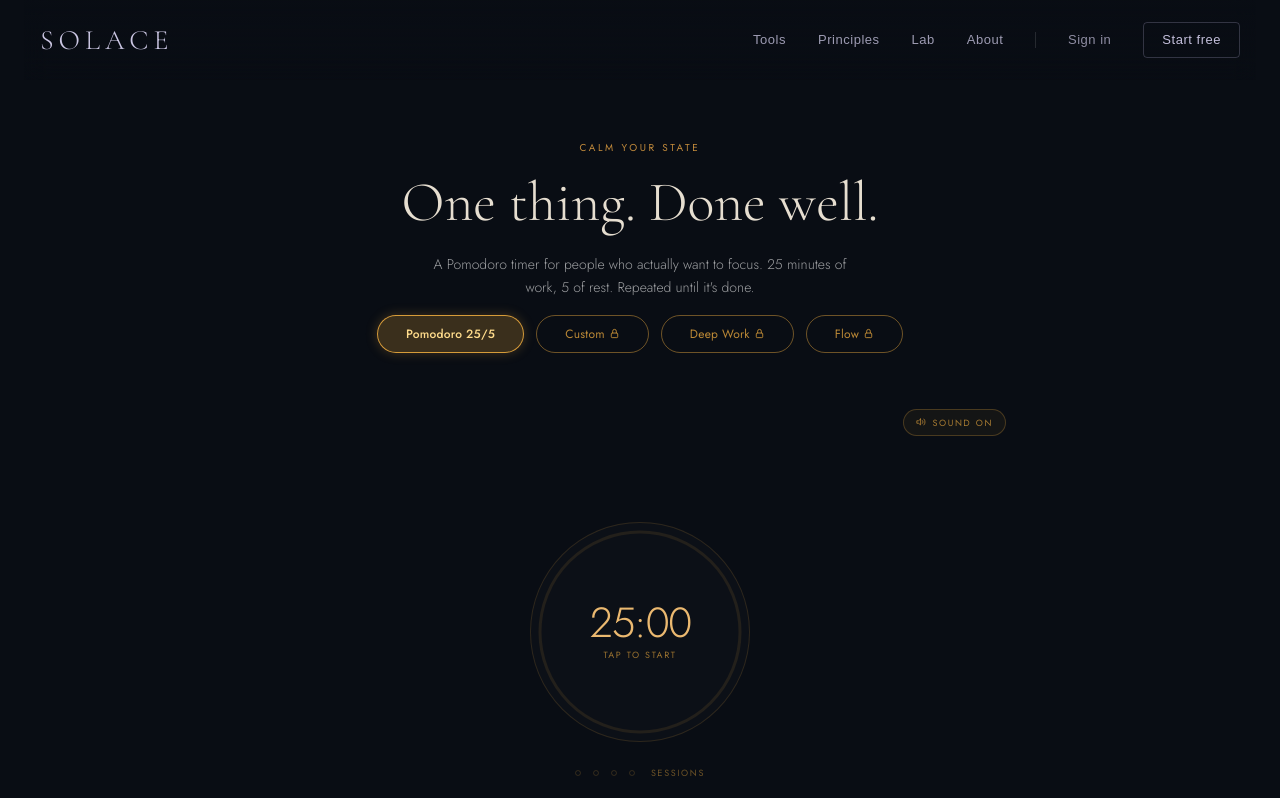
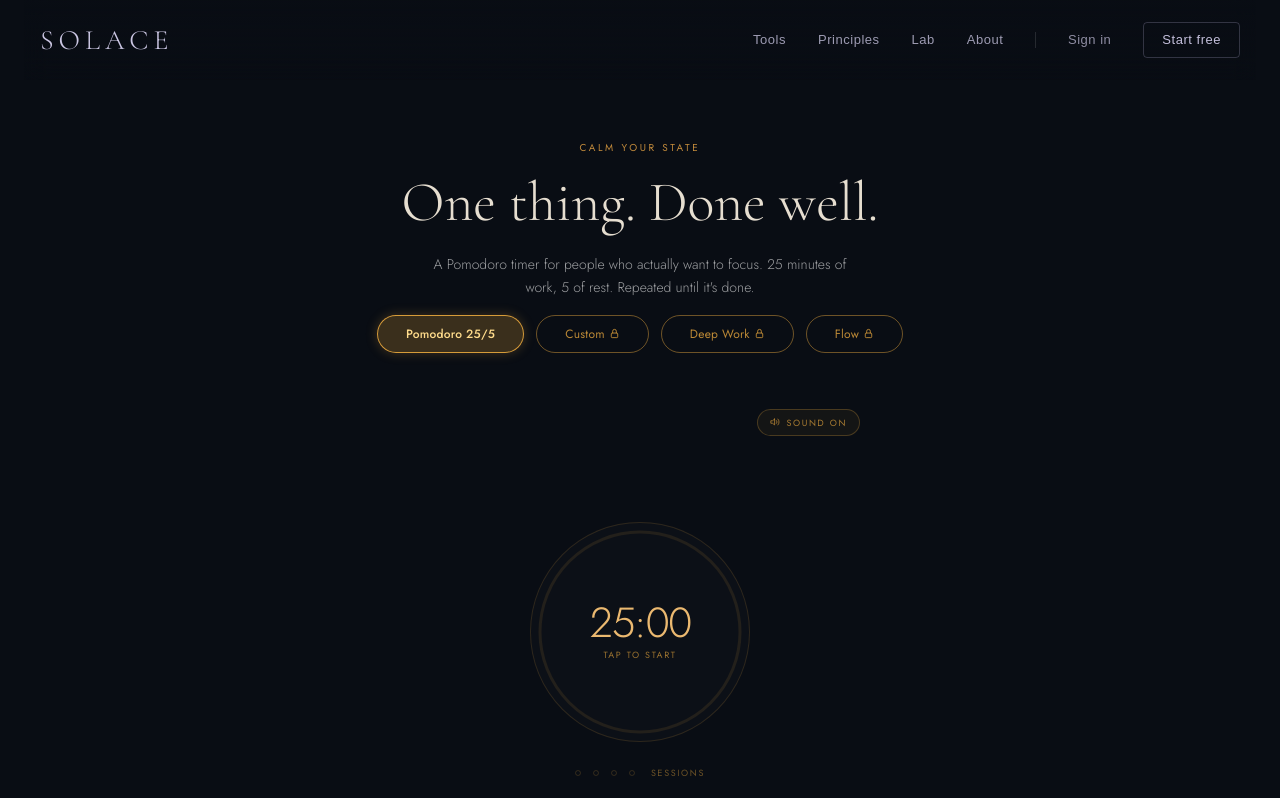
Before and after one commit to salsotk1973/solace, a Next.js app: page /focus in a window 1280 px wide. Shown: the top 798 px of the page. Built offline with nearby package versions, Linux system fonts and the light colour scheme; no server answers.

Commit message:
Focus: sound toggle repositioned to circle width, amber colour both states

```diff
--- a/components/focus/FocusTimer.tsx
+++ b/components/focus/FocusTimer.tsx
@@ -191,14 +191,14 @@ export default function FocusTimer({ userId }: Props) {
       {/* Mode selector */}
       <ModeSelector disabled={started && !allDone} />
 
-      {/* Sound toggle — top-right of pill area */}
-      <div className="flex justify-end w-full max-w-[260px] md:max-w-none mb-1">
+      {/* Sound toggle — right-aligned, width constrained to circle diameter */}
+      <div className="flex justify-end w-full mb-1" style={{ maxWidth: circleSize * 2 }}>
         <button
           onClick={() => setSoundEnabled(s => !s)}
           className="[font-family:var(--font-jost)] text-[9px] tracking-[0.18em] uppercase cursor-pointer transition-all duration-200 flex items-center gap-1.5 px-3 py-1.5 rounded-full"
           style={{
-            color: soundEnabled ? A(0.70) : "rgba(180,190,200,0.30)",
-            border: `1px solid ${soundEnabled ? A(0.25) : "rgba(180,190,200,0.12)"}`,
+            color: soundEnabled ? A(0.70) : A(0.45),
+            border: `1px solid ${soundEnabled ? A(0.25) : A(0.20)}`,
             background: soundEnabled ? A(0.05) : "transparent",
           }}
           aria-label={soundEnabled ? "Mute sound" : "Enable sound"}
```
